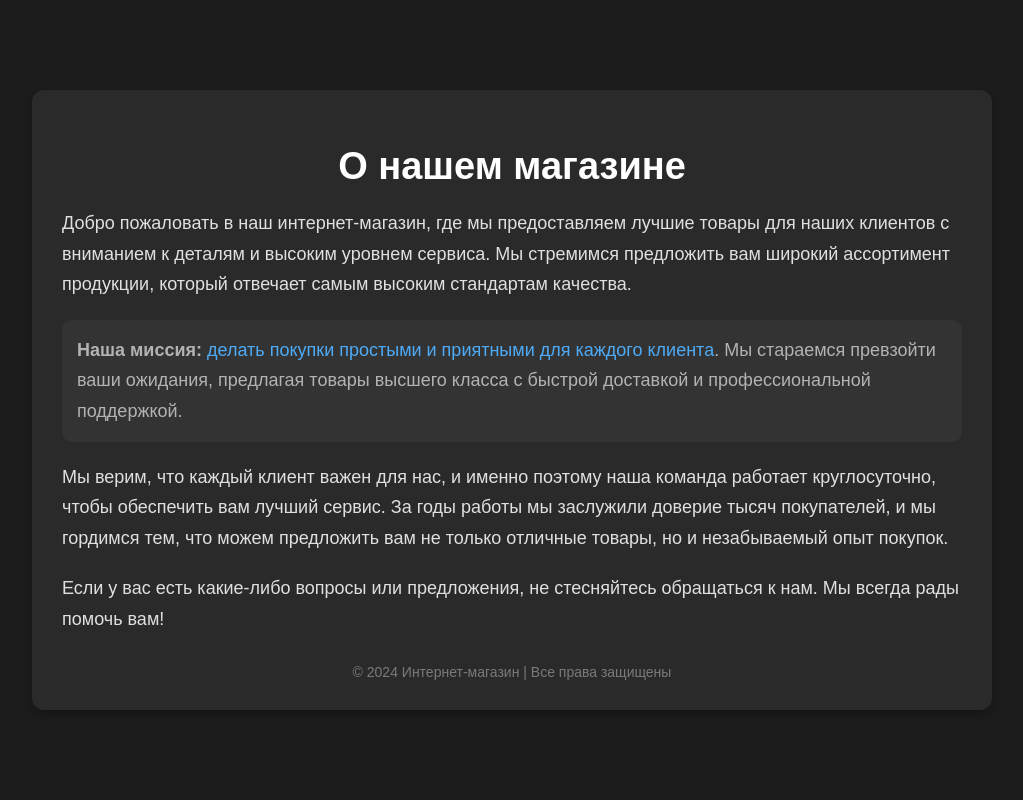
After one commit to Cher-Cash/basic_shop, a Flask app: page /about in a window 1280 px wide. The commit adds this page. Shown: the whole page, without its empty margins (128-1151 px from the left). Run offline with Flask 3, Linux system fonts and the light colour scheme.

Commit message:
add page about

```diff
--- a/app.py
+++ b/app.py
@@ -52,5 +52,9 @@ def index():
 def contact():
     return render_template('contact.html')
 
+@app.route('/about')
+def about():
+    return render_template('about.html')
+
 if __name__ == '__main__':
     app.run(debug=True)
--- /dev/null
+++ b/templates/about.html
@@ -0,0 +1,78 @@
+<!DOCTYPE html>
+<html lang="ru">
+<head>
+    <meta charset="UTF-8">
+    <meta name="viewport" content="width=device-width, initial-scale=1.0">
+    <title>О нас</title>
+    <style>
+        body {
+            margin: 0;
+            padding: 0;
+            font-family: 'Arial', sans-serif;
+            background-color: #1c1c1c;
+            color: #e0e0e0;
+            display: flex;
+            justify-content: center;
+            align-items: center;
+            min-height: 100vh;
+        }
+        .container {
+            max-width: 900px;
+            padding: 30px;
+            background-color: #2a2a2a;
+            box-shadow: 0 4px 10px rgba(0, 0, 0, 0.3);
+            border-radius: 12px;
+        }
+        h1 {
+            text-align: center;
+            color: #ffffff;
+            font-size: 38px;
+            margin-bottom: 20px;
+        }
+        p {
+            font-size: 18px;
+            line-height: 1.7;
+            margin-bottom: 20px;
+        }
+        .highlight {
+            color: #4dabf7;
+        }
+        .mission {
+            background-color: #333;
+            padding: 15px;
+            border-radius: 10px;
+            margin-bottom: 20px;
+        }
+        .mission p {
+            margin: 0;
+            color: #b3b3b3;
+        }
+        footer {
+            margin-top: 30px;
+            text-align: center;
+            color: #7a7a7a;
+            font-size: 14px;
+        }
+    </style>
+</head>
+<body>
+    <div class="container">
+        <h1>О нашем магазине</h1>
+        <p>
+            Добро пожаловать в наш интернет-магазин, где мы предоставляем лучшие товары для наших клиентов с вниманием к деталям и высоким уровнем сервиса. Мы стремимся предложить вам широкий ассортимент продукции, который отвечает самым высоким стандартам качества.
+        </p>
+        <div class="mission">
+            <p><strong>Наша миссия:</strong> <span class="highlight">делать покупки простыми и приятными для каждого клиента</span>. Мы стараемся превзойти ваши ожидания, предлагая товары высшего класса с быстрой доставкой и профессиональной поддержкой.</p>
+        </div>
+        <p>
+            Мы верим, что каждый клиент важен для нас, и именно поэтому наша команда работает круглосуточно, чтобы обеспечить вам лучший сервис. За годы работы мы заслужили доверие тысяч покупателей, и мы гордимся тем, что можем предложить вам не только отличные товары, но и незабываемый опыт покупок.
+        </p>
+        <p>
+            Если у вас есть какие-либо вопросы или предложения, не стесняйтесь обращаться к нам. Мы всегда рады помочь вам!
+        </p>
+        <footer>
+            &copy; 2024 Интернет-магазин | Все права защищены
+        </footer>
+    </div>
+</body>
+</html>
--- a/templates/index.html
+++ b/templates/index.html
@@ -52,7 +52,7 @@
     </header>
     <nav>
         <a href="/">На главную</a>
-        <a href="#">О нас</a>
+        <a href="/about">О нас</a>
         <a href="/contact">Контакты</a>
     </nav>
     <div class="container">
```
